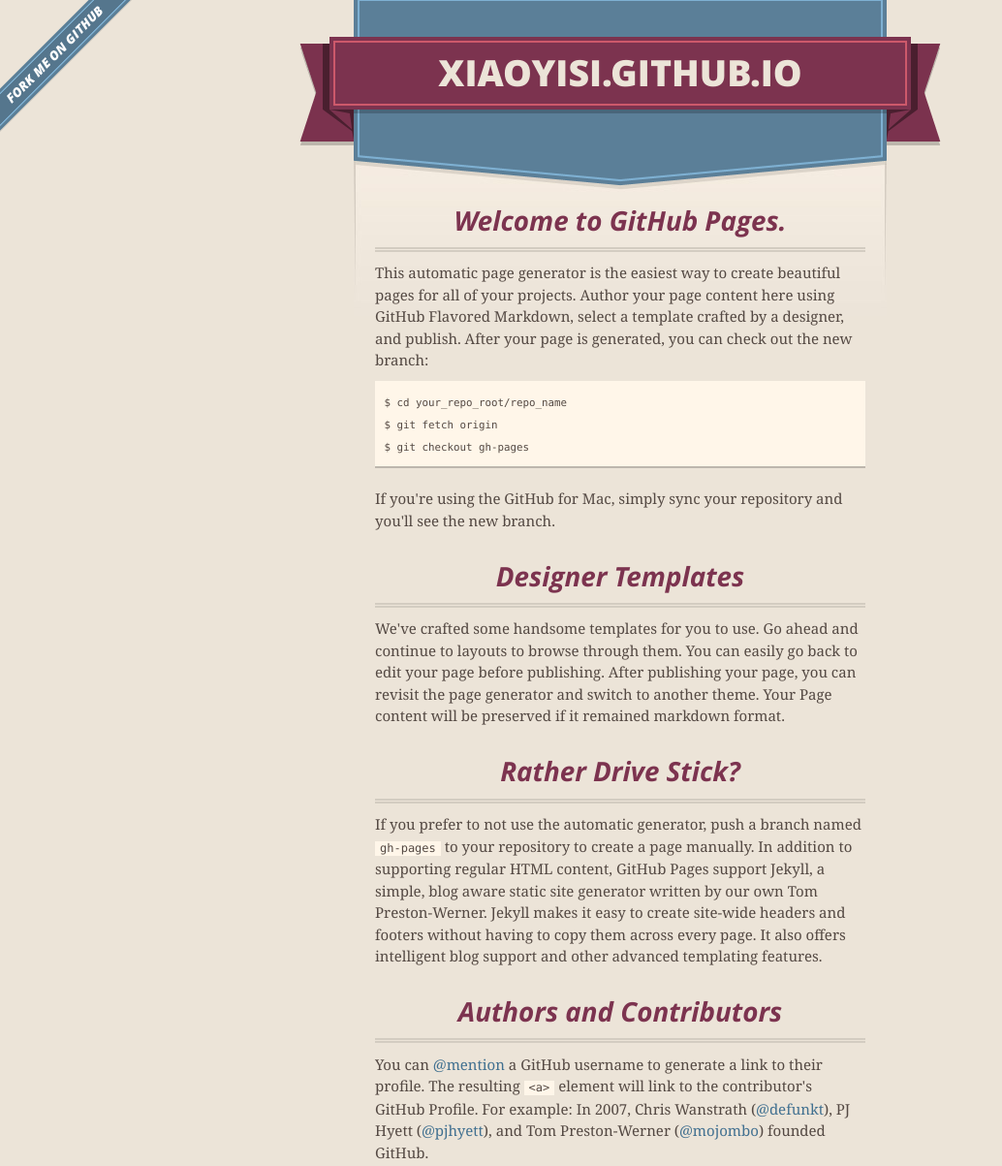
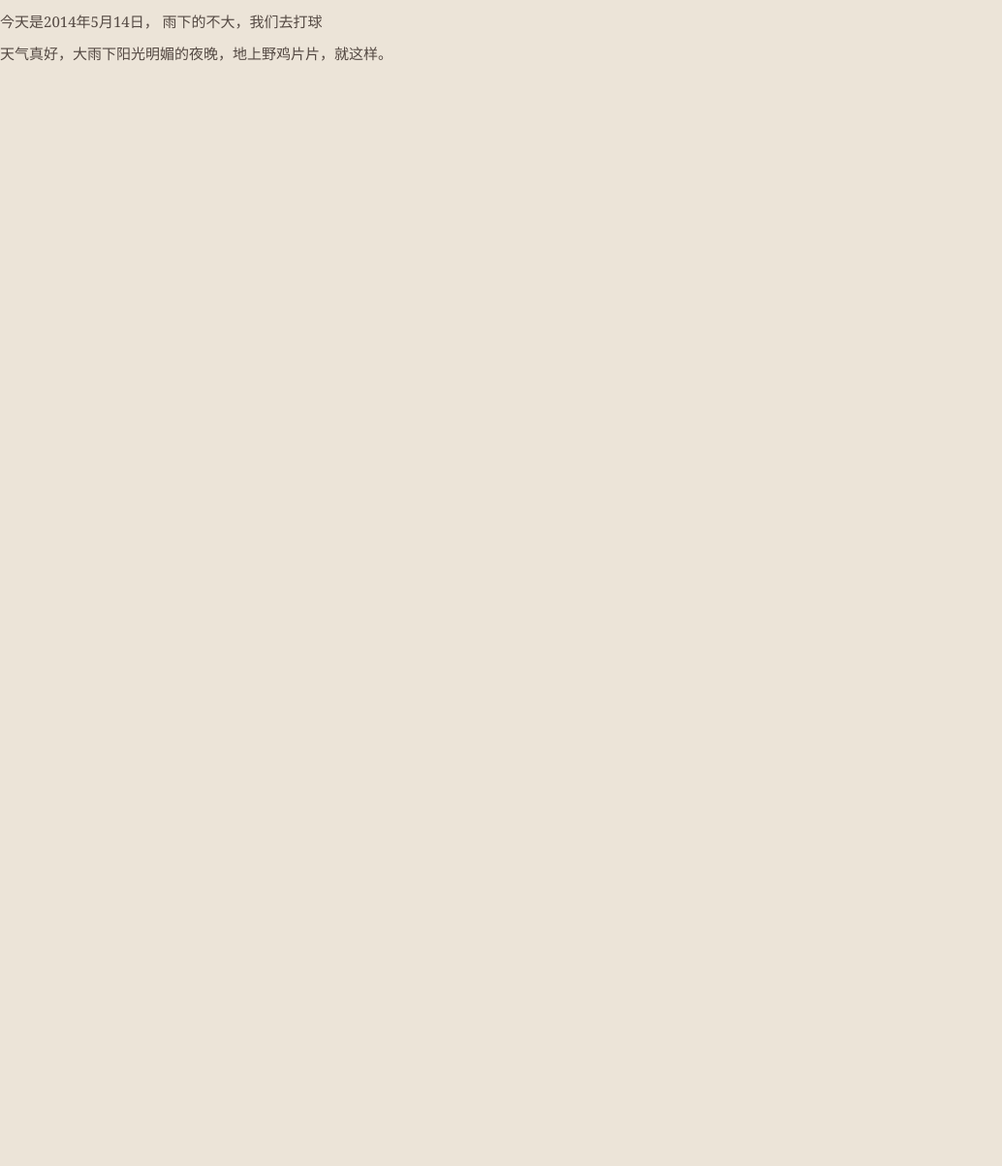
Before and after one commit to xiaoyisi/xiaoyisi.github.io, a plain HTML site: page index.html in a window 1280 px wide. Shown: the top 1203 px of the page at 97% size, without its empty margins (0-1034 px from the left). After the commit the page ends 800 px from the top, so only its background shows below. Drawn offline with nearby package versions, Linux system fonts and the light colour scheme.

Commit message:
Update index.html

```diff
--- a/index.html
+++ b/index.html
@@ -21,77 +21,8 @@
   </head>
 
   <body>
-    <a id="forkme_banner" href="https://github.com/xiaoyisi">View on GitHub</a>
-    <div class="shell">
-
-      <header>
-        <span class="ribbon-outer">
-          <span class="ribbon-inner">
-            <h1>Xiaoyisi.github.io</h1>
-            <h2></h2>
-          </span>
-          <span class="left-tail"></span>
-          <span class="right-tail"></span>
-        </span>
-      </header>
-
-      <div id="no-downloads">
-        <span class="inner">
-        </span>
-      </div>
-
-
-      <span class="banner-fix"></span>
-
-
-      <section id="main_content">
-        <h3>
-<a name="welcome-to-github-pages" class="anchor" href="#welcome-to-github-pages"><span class="octicon octicon-link"></span></a>Welcome to GitHub Pages.</h3>
-
-<p>This automatic page generator is the easiest way to create beautiful pages for all of your projects. Author your page content here using GitHub Flavored Markdown, select a template crafted by a designer, and publish. After your page is generated, you can check out the new branch:</p>
-
-<pre><code>$ cd your_repo_root/repo_name
-$ git fetch origin
-$ git checkout gh-pages
-</code></pre>
-
-<p>If you're using the GitHub for Mac, simply sync your repository and you'll see the new branch.</p>
-
-<h3>
-<a name="designer-templates" class="anchor" href="#designer-templates"><span class="octicon octicon-link"></span></a>Designer Templates</h3>
-
-<p>We've crafted some handsome templates for you to use. Go ahead and continue to layouts to browse through them. You can easily go back to edit your page before publishing. After publishing your page, you can revisit the page generator and switch to another theme. Your Page content will be preserved if it remained markdown format.</p>
-
-<h3>
-<a name="rather-drive-stick" class="anchor" href="#rather-drive-stick"><span class="octicon octicon-link"></span></a>Rather Drive Stick?</h3>
-
-<p>If you prefer to not use the automatic generator, push a branch named <code>gh-pages</code> to your repository to create a page manually. In addition to supporting regular HTML content, GitHub Pages support Jekyll, a simple, blog aware static site generator written by our own Tom Preston-Werner. Jekyll makes it easy to create site-wide headers and footers without having to copy them across every page. It also offers intelligent blog support and other advanced templating features.</p>
-
-<h3>
-<a name="authors-and-contributors" class="anchor" href="#authors-and-contributors"><span class="octicon octicon-link"></span></a>Authors and Contributors</h3>
-
-<p>You can <a href="https://github.com/blog/821" class="user-mention">@mention</a> a GitHub username to generate a link to their profile. The resulting <code>&lt;a&gt;</code> element will link to the contributor's GitHub Profile. For example: In 2007, Chris Wanstrath (<a href="https://github.com/defunkt" class="user-mention">@defunkt</a>), PJ Hyett (<a href="https://github.com/pjhyett" class="user-mention">@pjhyett</a>), and Tom Preston-Werner (<a href="https://github.com/mojombo" class="user-mention">@mojombo</a>) founded GitHub.</p>
-
-<h3>
-<a name="support-or-contact" class="anchor" href="#support-or-contact"><span class="octicon octicon-link"></span></a>Support or Contact</h3>
-
-<p>Having trouble with Pages? Check out the documentation at <a href="http://help.github.com/pages">http://help.github.com/pages</a> or contact <a href="mailto:support@github.com">support@github.com</a> and we’ll help you sort it out.</p>
-      </section>
-
-      <footer>
-        <span class="ribbon-outer">
-          <span class="ribbon-inner">
-            <p>Projects by <a href="https://github.com/xiaoyisi">xiaoyisi</a> can be found on <a href="https://github.com/xiaoyisi">GitHub</a></p>
-          </span>
-          <span class="left-tail"></span>
-          <span class="right-tail"></span>
-        </span>
-        <p>Generated with <a href="http://pages.github.com">GitHub Pages</a> using Merlot</p>
-        <span class="octocat"></span>
-      </footer>
-
-    </div>
-
+  <p>今天是2014年5月14日， 雨下的不大，我们去打球</p>
+  <p>天气真好，大雨下阳光明媚的夜晚，地上野鸡片片，就这样。</p>
 
   </body>
 </html>
```
